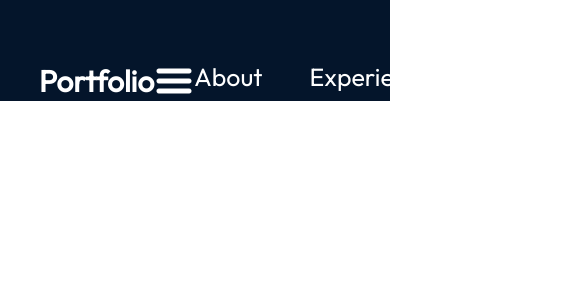
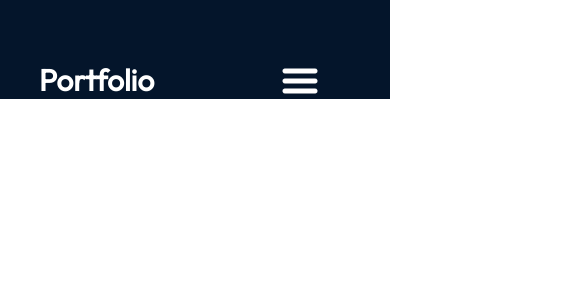
Before and after one commit to Gerts18/Portfolio, a React (Vite) app: page / in a window 390 px wide. Shown: the top 300 px of the page, 585 px wide, since content can reach past the window. Built offline with nearby package versions, Linux system fonts and the light colour scheme.

Commit message:
Adding style for mobile devices

```diff
--- a/src/components/Navbar/Navbar.module.css
+++ b/src/components/Navbar/Navbar.module.css
@@ -21,6 +21,10 @@
     display: flex;
 }
 
+.menuBtn{
+    display: none;
+}
+
 .menuItems{
     display: flex;
     gap: 47px;
@@ -32,3 +36,37 @@
     font-size: 25px;
     color: var(--color-text);
 }
+
+@media screen and (max-width: 830px){
+    .navbar{
+        flex-direction: column;
+        align-items: flex-start;
+    }
+
+    .menu{
+        position: absolute;
+        right: 0;
+        margin-right: 10%;
+        flex-direction: column;
+        align-items: flex-end;
+        gap: 11px;
+        z-index: 3;
+    }
+
+    .menuBtn{
+        display: block;
+        cursor: pointer;
+    }
+
+    .menuItems{
+        display: none;
+        flex-direction: column;
+        align-items: center;
+        gap: 13px;
+        border-radius: 10px;
+        background: rgb(25, 55, 109);
+        background: linear-gradient(0deg, rgba(25, 55, 109, 0.2) 0%, rgba(25,55, 109,1) 100%);
+        padding: 24px 33px;
+        box-shadow: 0 0 4px rgba(0, 0, 0, 0.5);
+    }
+}
```
